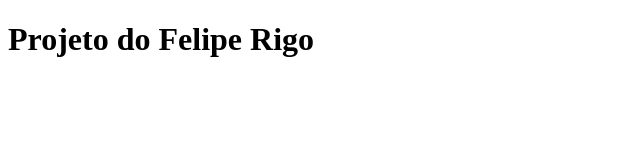
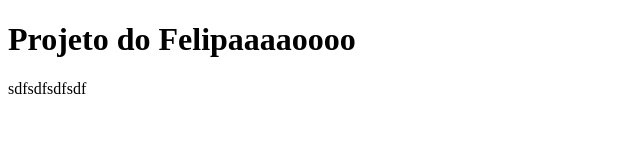
Before and after one commit to rigo4rigo/meu-site, a plain HTML site: page index.html in a window 1280 px wide. Shown: the whole page, without its empty margins (0-640 px from the left). Drawn offline with Linux system fonts and the light colour scheme.

Commit message:
troquei algo

```diff
--- a/index.html
+++ b/index.html
@@ -1,8 +1,9 @@
 <!DOCTYPE html>
 <html>
   <head>
-    <h1>Projeto do Felipe Rigo</h1>
+    <h1>Projeto do Felipaaaaoooo</h1>
   </head>
   <body>
+    sdfsdfsdfsdf
   </body>
 </html>
```
